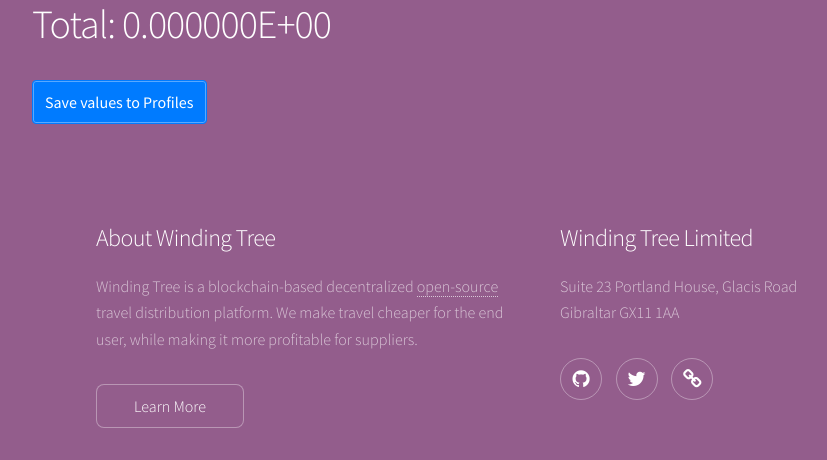
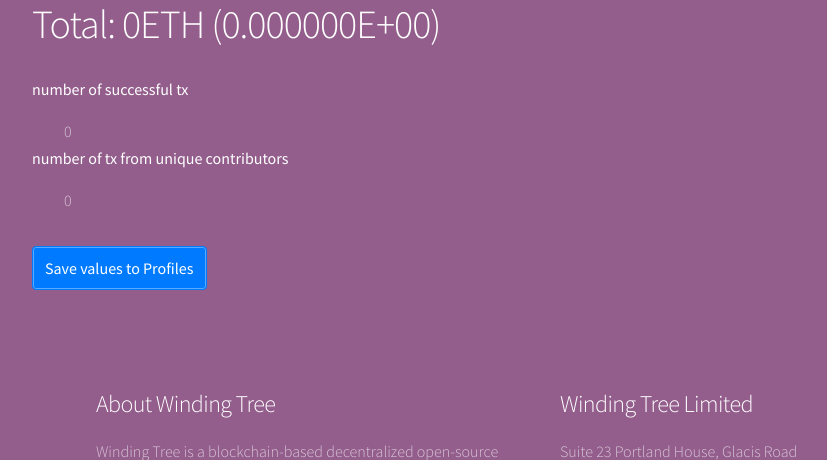
Before and after one commit to windingtree/wt-accounts, a Django app: page /ico/eth_sums/ in a window 1280 px wide. Shown: the top 460 px of the page, without its empty margins (96-923 px from the left). Run offline with Django 3.2, Linux system fonts and the light colour scheme; the visitor is signed in with stand-in values (Sample User, id 1); data comes from the database, SQL or seed files in the repository; data that the repository does not hold is empty; some libraries are stand-ins or nearby versions.

Commit message:
get total and unique contribution number

```diff
--- a/accounts/etherscan.py
+++ b/accounts/etherscan.py
@@ -19,7 +19,6 @@ def get_transactions():
     # https://etherscan.io/apis#transactions
     return [one for one in resp.json()['result'] if one.get('isError', '0') == '0']
 
-
 def get_sum_for_accounts(transactions, accounts):
     trans_by_account = defaultdict(list)
     for one in transactions:
@@ -28,6 +27,9 @@ def get_sum_for_accounts(transactions, accounts):
     return {account: sum(trans_by_account[account]) for account in accounts if
             account in trans_by_account}
 
+def get_unique_contributions(transactions):
+    froms = { one['from'] for one in transactions }
+    return get_sum_for_accounts(transactions, froms)
 
 def eth_get_total(transactions):
     return sum([int(one['value']) for one in transactions])
--- a/accounts/templates/accounts/eth_sums.html
+++ b/accounts/templates/accounts/eth_sums.html
@@ -2,7 +2,18 @@
 
 {% block content %}
 
-  <h1>Total: {{ total|stringformat:"E" }}</h1>
+  <h1>Total: {{ total_eth }}ETH ({{ total|stringformat:"E" }})</h1>
+
+  <dl>
+    <dt>number of successful tx</dt><dd>{{ transactions|length }}</dd>
+    <dt>number of tx from unique contributors</dt><dd>{{ unique_contributions|length }}</dd>
+  </dl>
+
+  {% if request.user.is_staff %}
+    <form action="" method="post">{% csrf_token %}
+      <button type="submit" class="btn btn-primary">Save values to Profiles</button>
+    </form>
+  {% endif %}
 
   <ul>
     {% for u in users %}
@@ -10,9 +21,4 @@
     {% endfor %}
   </ul>
 
-  {% if request.user.is_staff %}
-    <form action="" method="post">{% csrf_token %}
-      <button type="submit" class="btn btn-primary">Save values to Profiles</button>
-    </form>
-  {% endif %}
 {% endblock %}
--- a/accounts/views.py
+++ b/accounts/views.py
@@ -164,17 +164,28 @@ def eth_sums(request):
     store_to_profiles = request.method == 'POST' and request.user.is_staff
     if store_to_profiles:
         logger.debug('Storing contributions to users')
+
     users = User.objects.exclude(eth_address='')
     users_by_eth_address = {u.eth_address: u for u in users}
     transactions = etherscan.get_transactions()
     total = etherscan.eth_get_total(transactions)
     sum_for_accounts = etherscan.get_sum_for_accounts(transactions, users_by_eth_address.keys())
+    unique_contributions = etherscan.get_unique_contributions(transactions)
+
     for account, sum in sum_for_accounts.items():
         users_by_eth_address[account].eth_sum = sum
         if store_to_profiles:
             users_by_eth_address[account].eth_contrib = str(sum)
             users_by_eth_address[account].save(update_fields=['eth_contrib'])
-    return render(request, 'accounts/eth_sums.html', {'total': total, 'users': users})
+
+    context = {
+        'transactions': transactions,
+        'unique_contributions': unique_contributions,
+        'total': total,
+        'total_eth': int(total / 10**18),
+        'users': users,
+    }
+    return render(request, 'accounts/eth_sums.html', context)
 
 def is_from_banned_country(request):
     banned_countries = ['US', 'CHINA']
```
Also changed, not shown: accounts/tests.py (+10 -1 lines).
